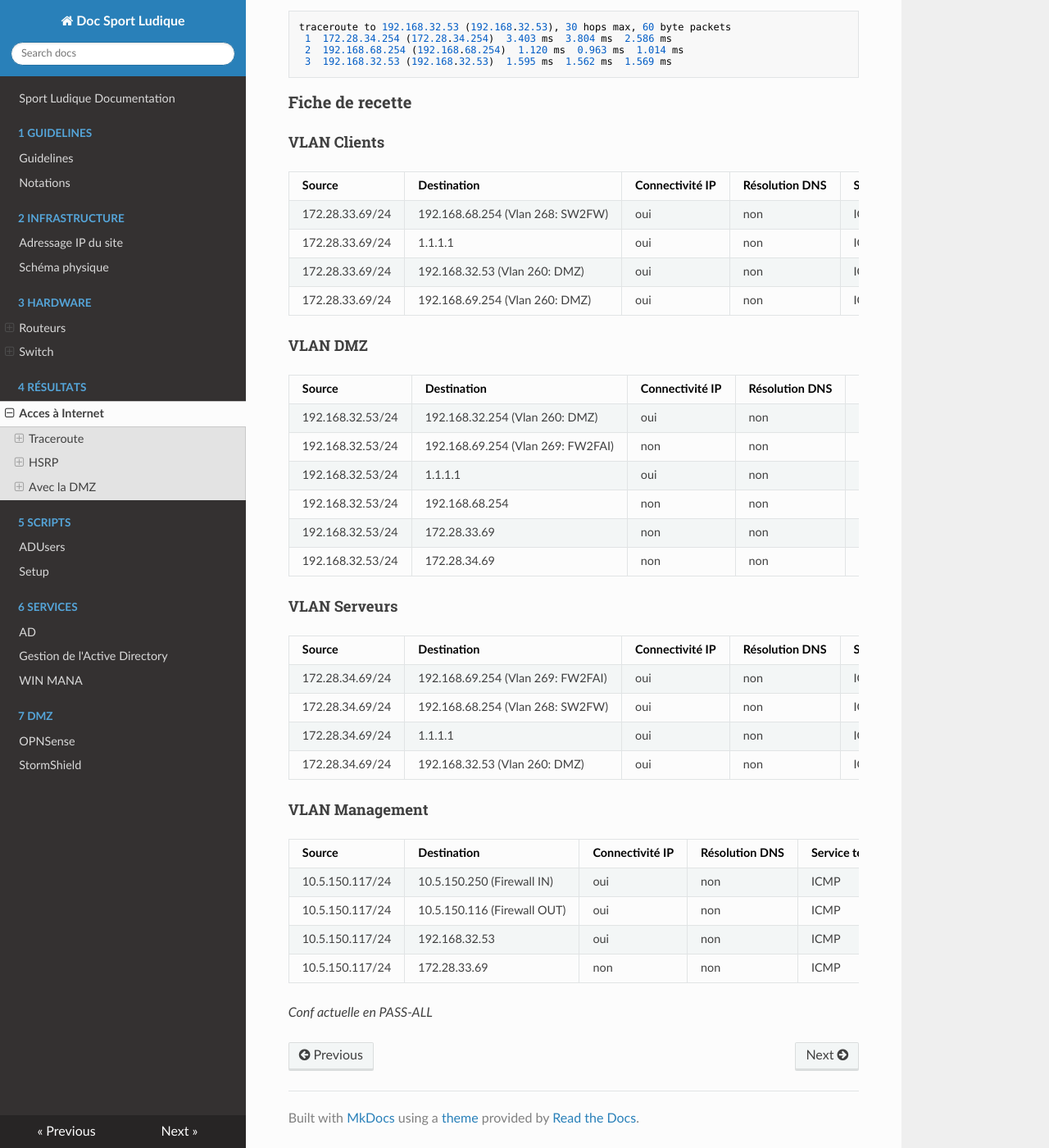
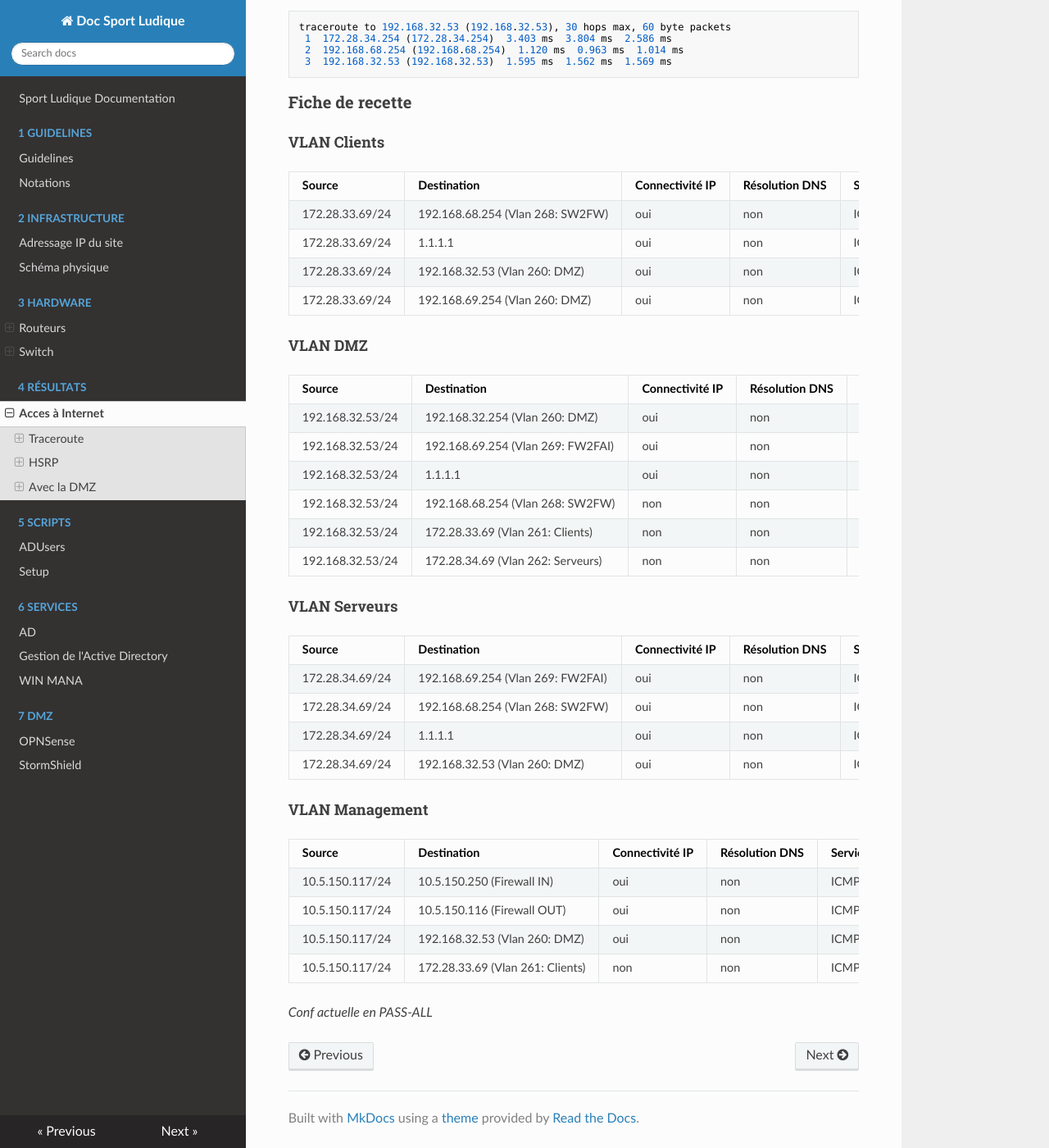
Before and after one commit to DSISportLudique/SportLudique2Doc, an MkDocs documentation site: the page built from docs/4 - Résultats/AccesInternet.md, in a window 1280 px wide and 1400 px high, scrolled down 2233 px. Shown: the whole window at 82% size. Built offline with MkDocs 1.6.1, drawn with Linux system fonts in a browser that asks for light colours; nearby versions of some CDN libraries.

Commit message:
fiche de recette plus claire

```diff
--- a/docs/4 - Résultats/AccesInternet.md
+++ b/docs/4 - Résultats/AccesInternet.md
@@ -139,11 +139,11 @@
 | Source | Destination | Connectivité IP | Résolution DNS | Service testé (protocole/port) |
 |--------|-------------|-----------------|----------------|--------------------------------|
 | 192.168.32.53/24 | 192.168.32.254 (Vlan 260: DMZ) | oui | non | ICMP |
-| 192.168.32.53/24 | 192.168.69.254 (Vlan 269: FW2FAI) | non | non | ICMP |
+| 192.168.32.53/24 | 192.168.69.254 (Vlan 269: FW2FAI) | oui | non | ICMP |
 | 192.168.32.53/24 | 1.1.1.1 | oui | non | ICMP |
-| 192.168.32.53/24 | 192.168.68.254 | non | non | ICMP |
-| 192.168.32.53/24 | 172.28.33.69 | non | non | ICMP |
-| 192.168.32.53/24 | 172.28.34.69 | non | non | ICMP |
+| 192.168.32.53/24 | 192.168.68.254 (Vlan 268: SW2FW) | non | non | ICMP |
+| 192.168.32.53/24 | 172.28.33.69 (Vlan 261: Clients) | non | non | ICMP |
+| 192.168.32.53/24 | 172.28.34.69 (Vlan 262: Serveurs) | non | non | ICMP |
 
 #### VLAN Serveurs
 
@@ -160,7 +160,7 @@
 |--------|-------------|-----------------|----------------|--------------------------------|
 | 10.5.150.117/24 | 10.5.150.250 (Firewall IN) | oui | non | ICMP |
 | 10.5.150.117/24 | 10.5.150.116 (Firewall OUT) | oui | non | ICMP |
-| 10.5.150.117/24 | 192.168.32.53 | oui | non | ICMP |
-| 10.5.150.117/24 | 172.28.33.69 | non | non | ICMP |
+| 10.5.150.117/24 | 192.168.32.53 (Vlan 260: DMZ) | oui | non | ICMP |
+| 10.5.150.117/24 | 172.28.33.69 (Vlan 261: Clients) | non | non | ICMP |
 
 *Conf actuelle en PASS-ALL*
```
